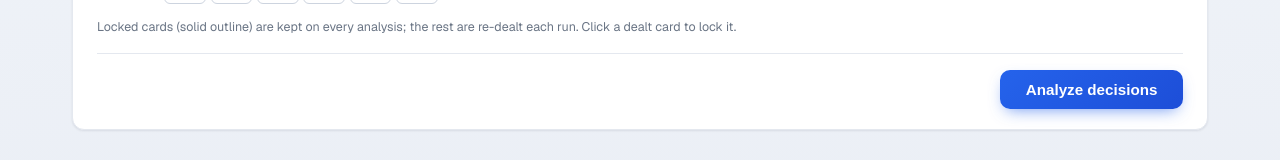
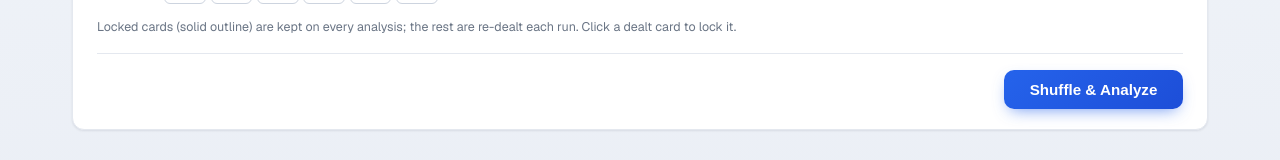
Before and after one commit to adamanthil/sheepsheadai, a Next.js app in the folder app/web/: page /analyze/pick in a window 1280 px wide. Shown: the part 521-681 px from the top of the page. Built offline with nearby package versions, Linux system fonts and the light colour scheme; no server answers.

Commit message:
Update pick analysis tool button text

```diff
--- a/app/web/app/analyze/pick/page.tsx
+++ b/app/web/app/analyze/pick/page.tsx
@@ -165,7 +165,7 @@ export default function PickAnalysisPage() {
             disabled={loading}
           >
             {loading && <span className={styles.spinner} />}
-            {loading ? "Analyzing…" : "Analyze decisions"}
+            {loading ? "Analyzing…" : "Shuffle & Analyze"}
           </button>
         </div>
       </section>
```
